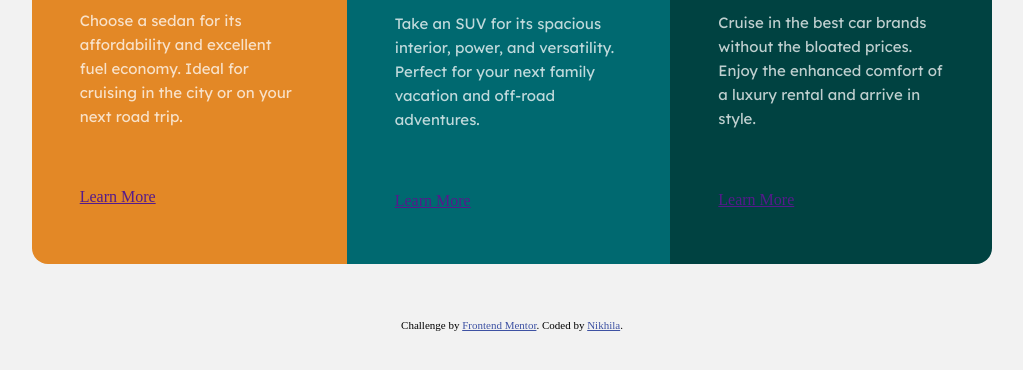
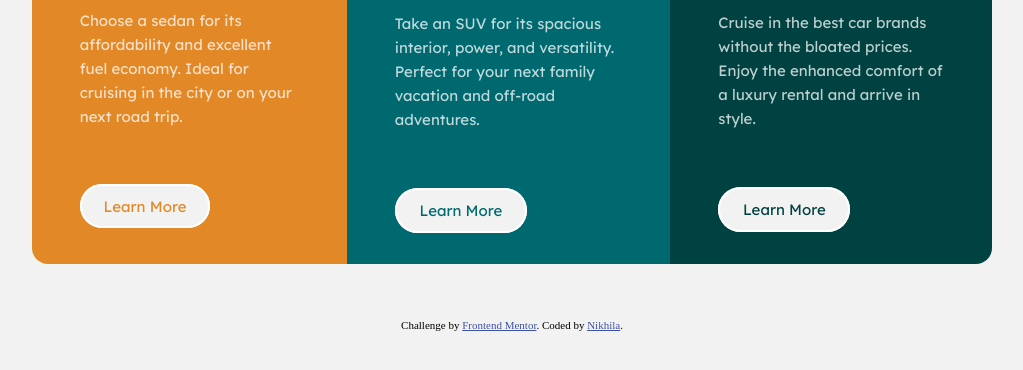
Before and after one commit to Nikhila-DN/3-column-preview-card-component, a plain HTML site: page index.html in a window 1280 px wide. Shown: the part 368-738 px from the top of the page, without its empty margins (128-1151 px from the left). Drawn offline with Linux system fonts and the light colour scheme.

Commit message:
Update style.css

```diff
--- a/style.css
+++ b/style.css
@@ -36,8 +36,10 @@ body{
 
 .car-description{
     color: var(--white);
-    line-height:1.5rem;
+    line-height: 1.5rem;
     padding-bottom: 20%;
+    height: 9rem;
+
 }
 
 .car-type{
@@ -49,37 +51,38 @@ body{
     text-transform: uppercase;
     padding-bottom: 17%;
 }
-p, button{
+p,.car a{
     font-family: "Lexend Deca", serif;
     font-weight: 400;
     font-size: 15px;
 }
 
-button{
+.car a{
     background-color: var(--gray);
     border: 2px solid white;
     border-radius: 10rem;
     padding: 5% 10%;
+    text-decoration: none;
 }
 
-.sedan button{
+.sedan a{
    color: var(--orange);
 }
-.suv button{
+.suv a{
     color: var(--Darkcyan);
 }
-.lux button{
+.lux a{
     color: var(--Verydarkcyan);
 }
-.sedan button:hover{
+.sedan a:hover{
     background-color: var(--orange);
     color: white;
 }
-.suv button:hover{
+.suv a:hover{
     background-color: var(--Darkcyan);
     color: white;
 }
-.lux button:hover{
+.lux a:hover{
     background-color: var(--Verydarkcyan);
     color: white;
 }
```
